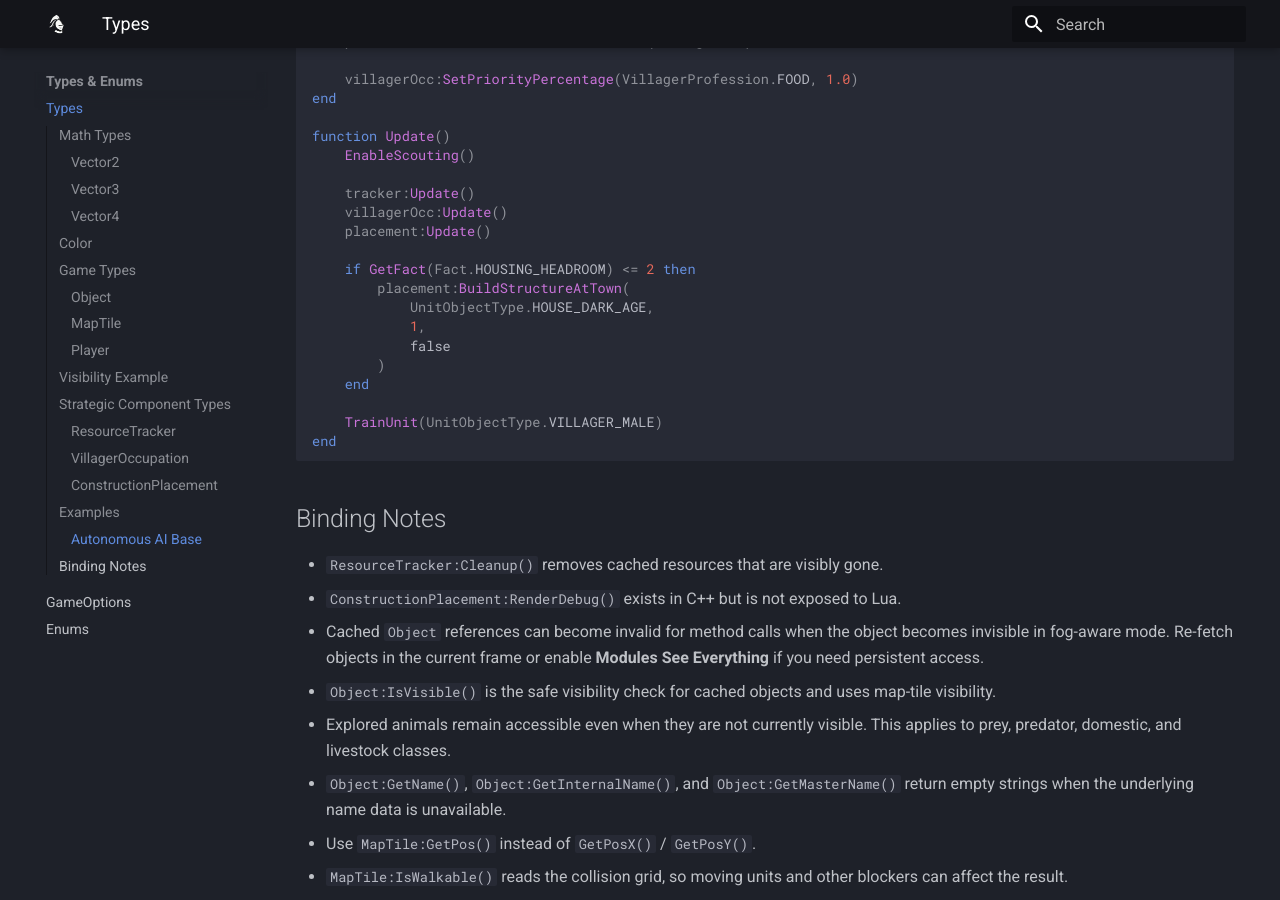
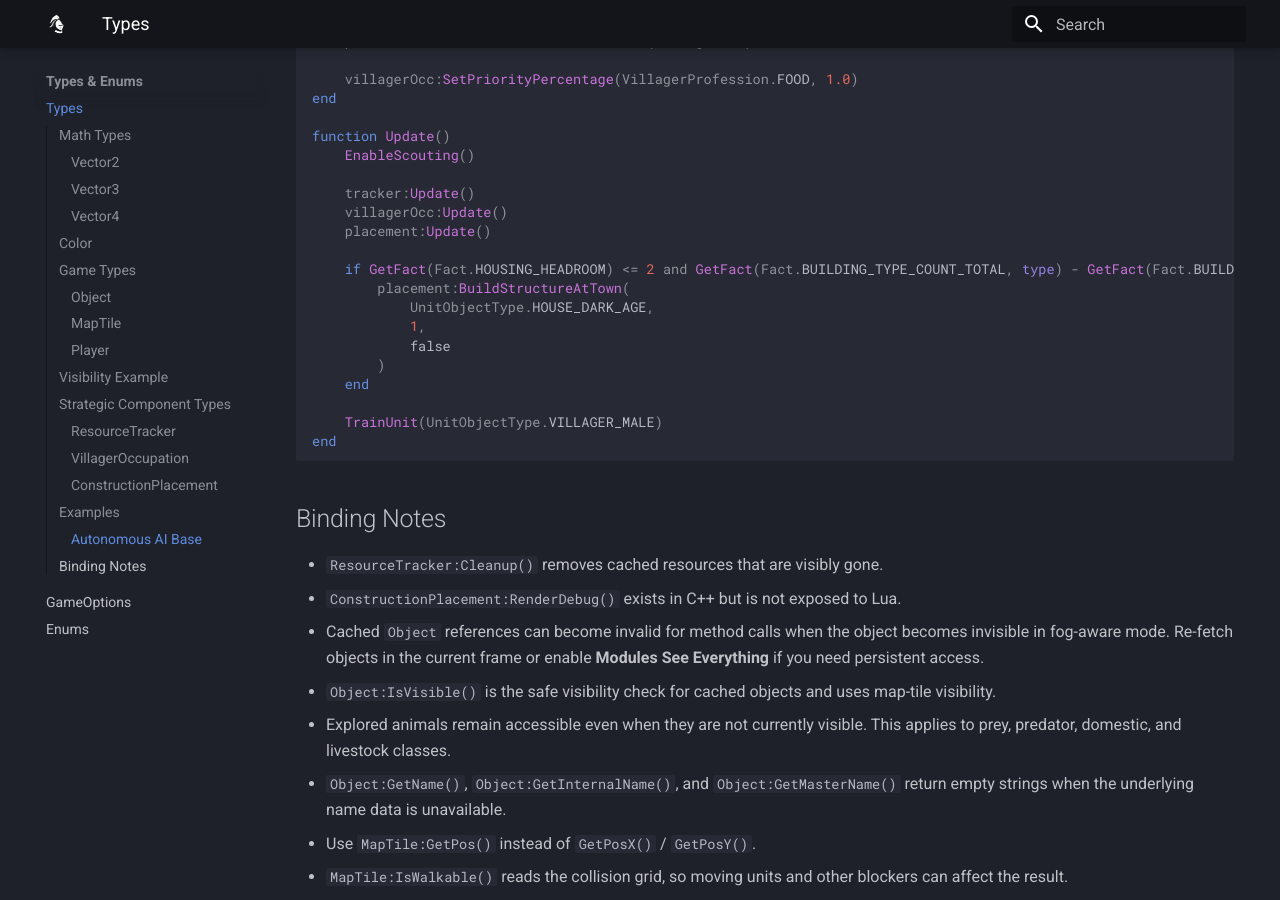
Before and after one commit to aoe2control/aoe2control.github.io, an MkDocs documentation site: the page built from docs/types.md, in a window 1280 px wide and 900 px high, scrolled down 11116 px. Built offline with MkDocs 1.6.1 and Material for MkDocs 9.7.7, drawn with Linux system fonts in a browser that asks for light colours.

Commit message:
Update autonomous ai base example

```diff
--- a/docs/types.md
+++ b/docs/types.md
@@ -330,7 +330,7 @@ function Update()
     villagerOcc:Update()
     placement:Update()
 
-    if GetFact(Fact.HOUSING_HEADROOM) <= 2 then
+    if GetFact(Fact.HOUSING_HEADROOM) <= 2 and GetFact(Fact.BUILDING_TYPE_COUNT_TOTAL, type) - GetFact(Fact.BUILDING_TYPE_COUNT, type) == 0 then
         placement:BuildStructureAtTown(
             UnitObjectType.HOUSE_DARK_AGE,
             1,
```
